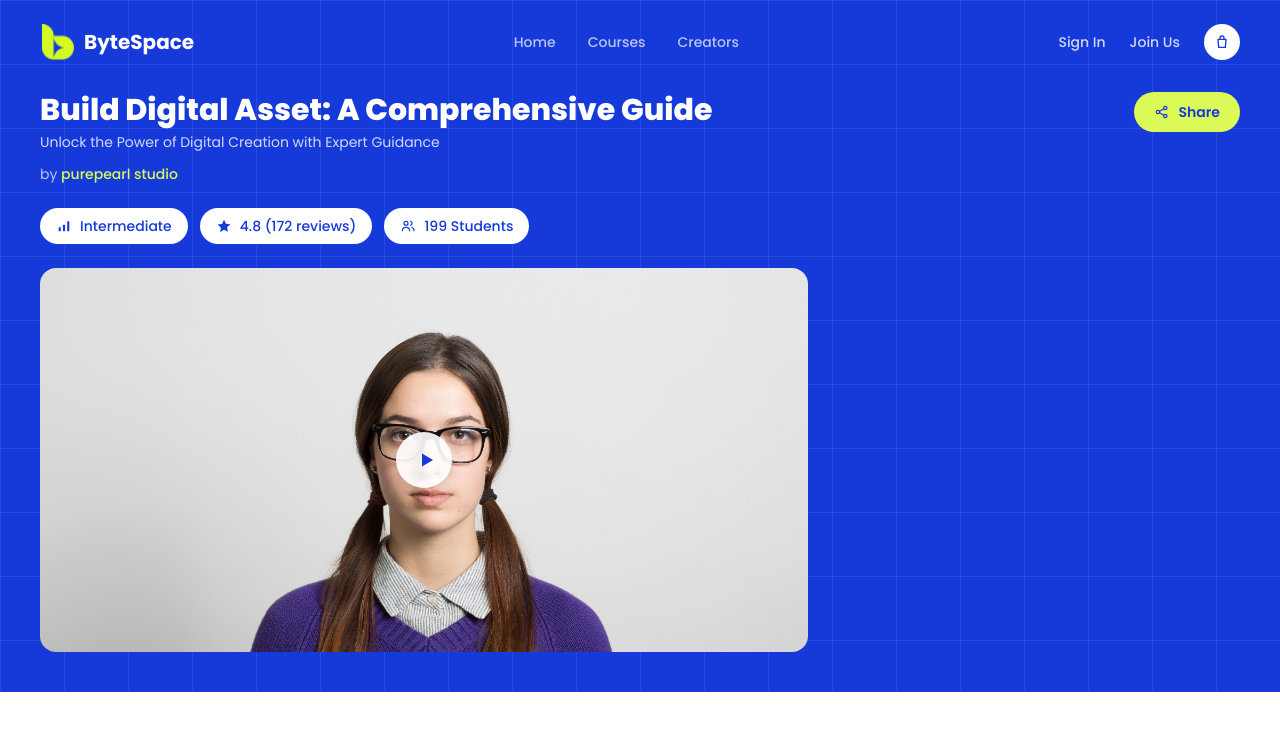
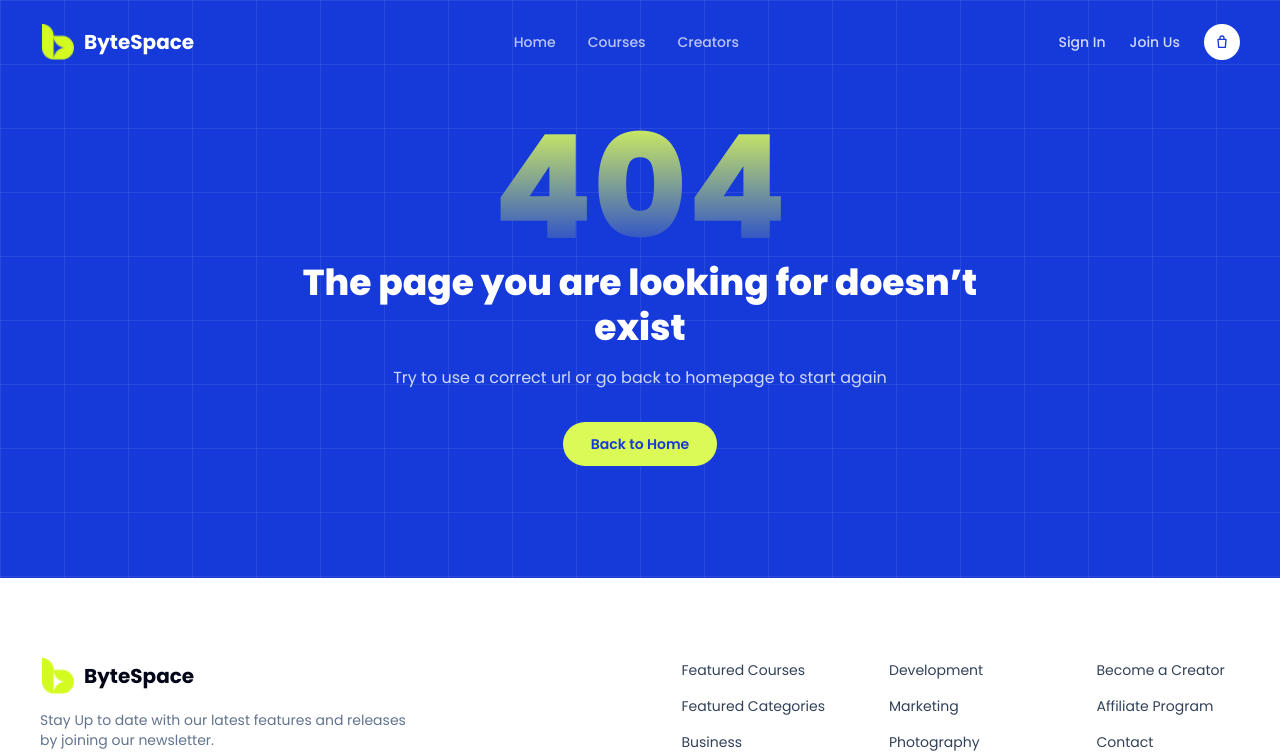
Before and after one commit to Alif416/Bytespace, a React (Vite) app: page /courses/build-digital-asset/1 in a window 1280 px wide. Shown: the top 754 px of the page. Built offline with nearby package versions, Linux system fonts and the light colour scheme.

Commit message:
Add NotFoundPage handling in CourseDetailPage; display NotFoundPage for invalid tabs

```diff
--- a/src/App.tsx
+++ b/src/App.tsx
@@ -1,6 +1,7 @@
 import { Route, Routes } from 'react-router-dom'
 import CourseDetailPage from './pages/CourseDetailPage'
 import LandingPage from './pages/LandingPage'
+import NotFoundPage from './pages/NotFoundPage'
 import SignUpPage from './pages/SignUpPage'
 
 function App() {
@@ -9,6 +10,7 @@
       <Route path="/" element={<LandingPage />} />
       <Route path="/courses/build-digital-asset/:tab?" element={<CourseDetailPage />} />
       <Route path="/signup" element={<SignUpPage />} />
+      <Route path="*" element={<NotFoundPage />} />
     </Routes>
   )
 }
--- a/src/pages/CourseDetailPage.tsx
+++ b/src/pages/CourseDetailPage.tsx
@@ -1,9 +1,19 @@
+import { useParams } from 'react-router-dom'
 import CourseDetailContent from '../components/CourseDetailContent'
 import CourseHeroBanner from '../components/CourseHeroBanner'
 import CourseSidebar from '../components/CourseSidebar'
 import Footer from '../components/Footer'
+import NotFoundPage from './NotFoundPage'
+
+const VALID_TABS = ['lessons', 'reviews']
 
 export default function CourseDetailPage() {
+  const { tab } = useParams<{ tab?: string }>()
+
+  if (tab && !VALID_TABS.includes(tab)) {
+    return <NotFoundPage />
+  }
+
   return (
     <>
       <CourseHeroBanner />
```
